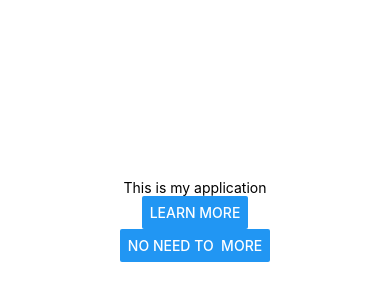
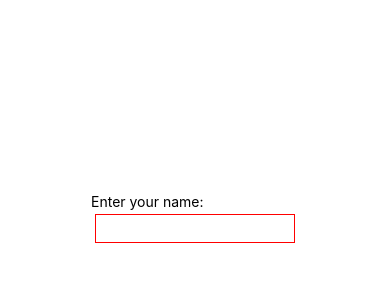
Before and after one commit to biswas98/React_Native_Learning, a React Native app in the folder First_ReactNative_App/: screen / in a window 390 px wide. Shown: the part 202-502 px from the top of the page. Built offline with nearby package versions, Linux system fonts and the light colour scheme.

Commit message:
learning about ReactNative components

```diff
--- a/First_ReactNative_App/App.js
+++ b/First_ReactNative_App/App.js
@@ -1,16 +1,13 @@
 import { StatusBar } from "expo-status-bar";
 import { StyleSheet, Text, View, Button } from "react-native";
+
+import Login from './components/Login';
 
 export default function App() {
   return (
     <View style={styles.container}>
-      <Text>This is my application</Text>
 
-      <Button title="Learn More" />
-
-      <Button title="No need to  More" />
-
-      <StatusBar style="auto" />
+      <Login />
     </View>
   );
 }
--- /dev/null
+++ b/First_ReactNative_App/components/Login.js
@@ -0,0 +1,26 @@
+import { View, Text, TextInput, StyleSheet } from 'react-native'
+import React from 'react'
+
+export default function Login() {
+  return (
+    <View style = {style.container}>
+      <Text>Enter your name:  </Text>
+      <TextInput
+        style = {style.input}
+      />
+    </View>
+  )
+}
+
+const style = StyleSheet.create({
+    container: {
+
+    },
+    input: {
+        margin: 4,
+        padding: 5,
+        width: 200,
+        borderWidth: 1,
+        borderColor: 'red'
+    }
+});
```
